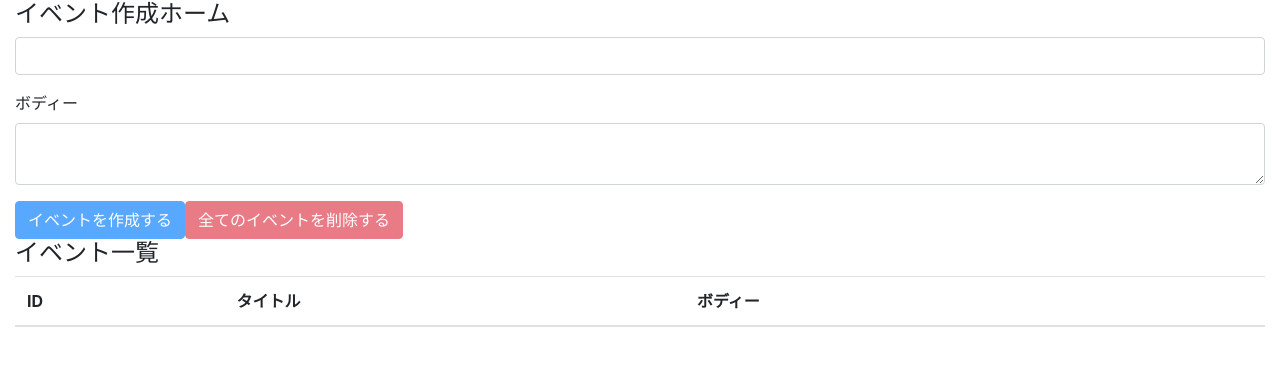
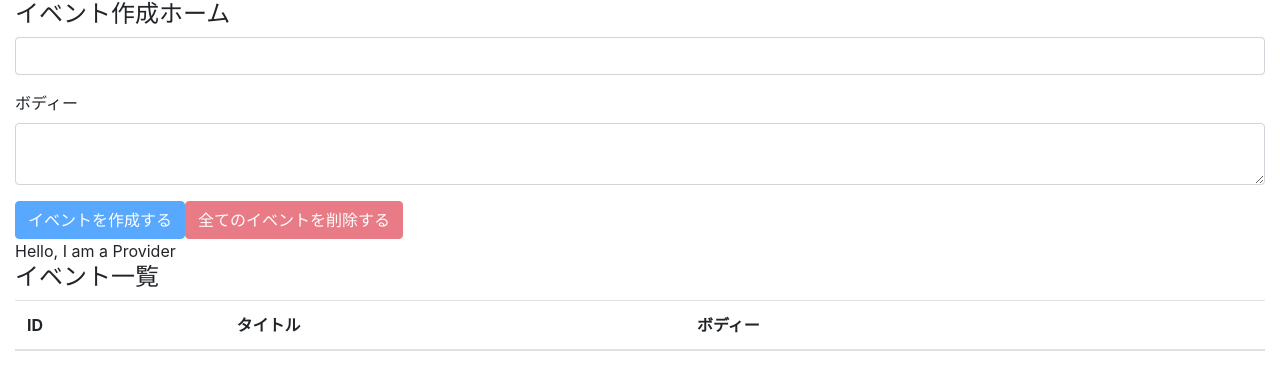
Before and after one commit to emp-temp/react-hooks-101, a React (Create React App) app: page / in a window 1280 px wide. Shown: the top 390 px of the page. Built offline with nearby package versions, Linux system fonts and the light colour scheme.

Commit message:
setup react context provider

```diff
--- a/src/components/App.js
+++ b/src/components/App.js
@@ -4,19 +4,22 @@
 
 import EventForm from './EventForm'
 import Events from './Events'
-
+import AppContext from '../contexts/AppContext'
 import reducer from '../reducers/index'
 
+console.log({ AppContext })
 
 const App = () => {
 
   const [state, dispatch] = useReducer(reducer, [])
 
   return (
-    <div className="container-fluid">
-      <EventForm state={state} dispatch={dispatch} />
-      <Events state={state} dispatch={dispatch} />
-    </div >
+    <AppContext.Provider value={'Hello, I am a Provider'}>
+      <div className="container-fluid">
+        <EventForm state={state} dispatch={dispatch} />
+        <Events state={state} dispatch={dispatch} />
+      </div >
+    </AppContext.Provider>
   );
 }
 
--- a/src/components/Events.js
+++ b/src/components/Events.js
@@ -1,10 +1,13 @@
-import React from 'react'
+import React, { useContext } from 'react'
 
 import Event from './Event'
+import AppContext from '../contexts/AppContext'
 
 const Events = ({ state, dispatch }) => {
+  const value = useContext(AppContext)
   return (
     <>
+      <div>{value}</div>
       <h4>イベント一覧</h4>
       <table className="table table-hover">
         <thead>
```
